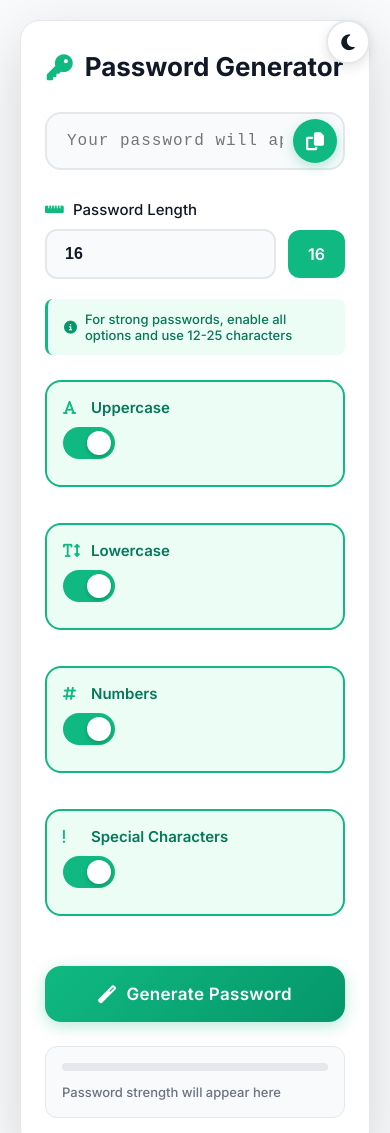
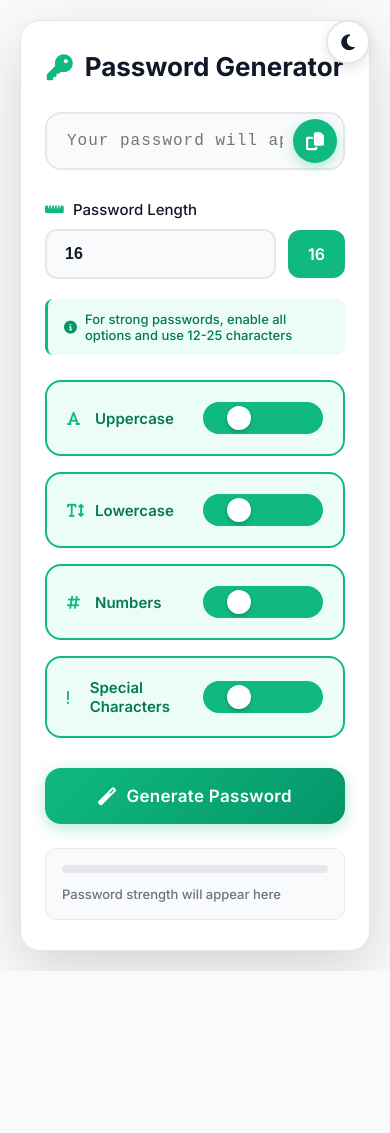
Before and after one commit to amoako-franque/Random_Password_Generator, a plain HTML site: page index.html in a window 390 px wide. Shown: the top 1133 px of the page. After the commit the page ends 971 px from the top, so only its background shows below. Drawn offline with Linux system fonts and the light colour scheme.

Commit message:
first commit

```diff
--- a/style.css
+++ b/style.css
@@ -84,7 +84,7 @@ body {
     box-shadow: 0 20px 60px var(--shadow-lg);
     border-radius: 24px;
     width: 100%;
-    max-width: 480px;
+    max-width: 600px;
     border: 1px solid var(--border-color);
     transition: all 0.3s ease;
 }
@@ -274,16 +274,22 @@ h1 i {
 
 .options-grid {
     display: grid;
+    grid-template-columns: repeat(2, 1fr);
     gap: 16px;
     margin-bottom: 30px;
 }
 
 .option-item {
-    padding: 16px;
+    padding: 20px;
     background: var(--bg-primary);
     border: 2px solid var(--border-color);
     border-radius: 16px;
     transition: all 0.3s ease;
+    display: flex;
+    flex-direction: row;
+    justify-content: space-between;
+    align-items: center;
+    min-height: 80px;
 }
 
 .option-item:hover {
@@ -299,6 +305,20 @@ h1 i {
 .option-item.active label {
     color: var(--emerald-700);
     font-weight: 600;
+}
+
+.option-item.form-control {
+    margin-bottom: 0;
+}
+
+.option-item > label {
+    margin-bottom: 0;
+    flex: 1;
+}
+
+.option-item .toggle-switch {
+    margin-left: 16px;
+    flex-shrink: 0;
 }
 
 /* Toggle Switch - Apple Style */
@@ -442,6 +462,7 @@ h1 i {
     .container {
         padding: 30px 24px;
         border-radius: 20px;
+        max-width: 100%;
     }
 
     h1 {
@@ -453,4 +474,12 @@ h1 i {
         height: 44px;
         font-size: 18px;
     }
+
+    .options-grid {
+        grid-template-columns: 1fr;
+    }
+
+    .option-item {
+        min-height: auto;
+    }
 }
```
Also changed, not shown: 1 other file.
